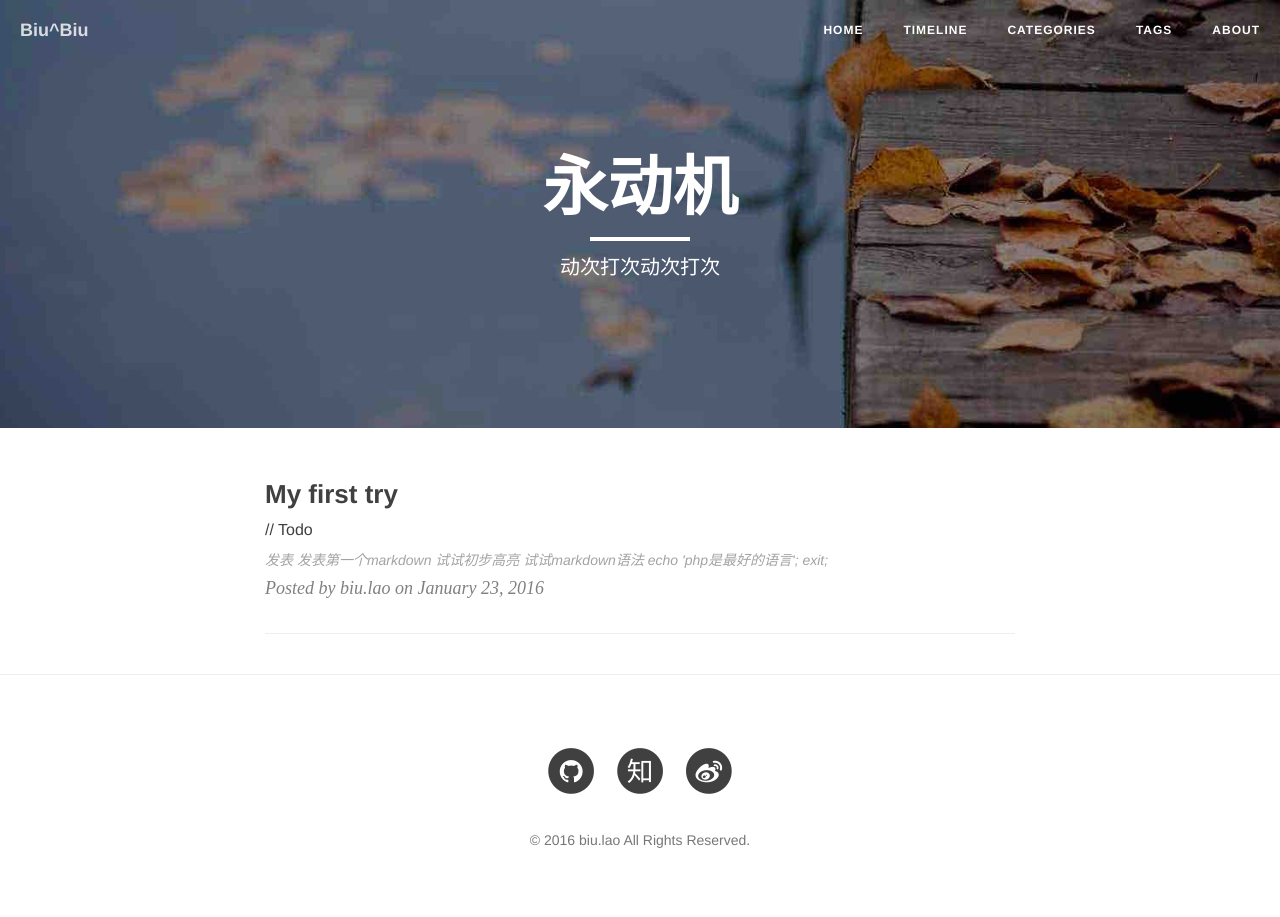
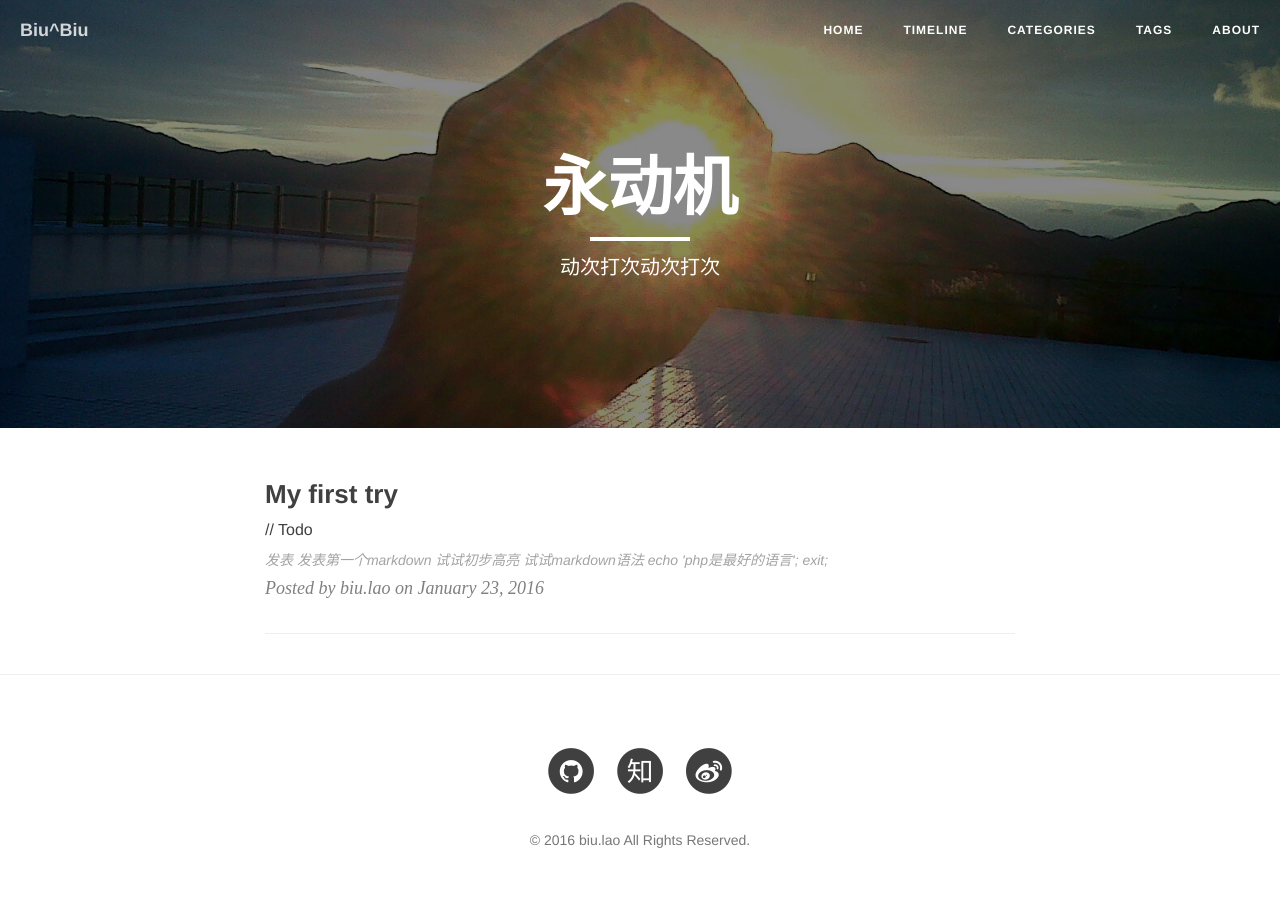
Before and after one commit to bluebiu/bluebiu.github.io, a Jekyll site: the page built from index.html, in a window 1280 px wide. Built offline with Jekyll 4.4.1, drawn with Linux system fonts in a browser that asks for light colours; nearby versions of some CDN libraries; the list of posts is cut into pages by our own code.

Commit message:
change index bgi

```diff
--- a/index.html
+++ b/index.html
@@ -2,7 +2,7 @@
 layout: page
 title: "永动机"
 description: "动次打次动次打次"
-header-img: "img/fallen_leaves.jpg"
+header-img: "img/sz_wori.jpg"
 ---
 
 {% for post in paginator.posts %}
```
Also changed, not shown: img/sz_wori.jpg (added).
